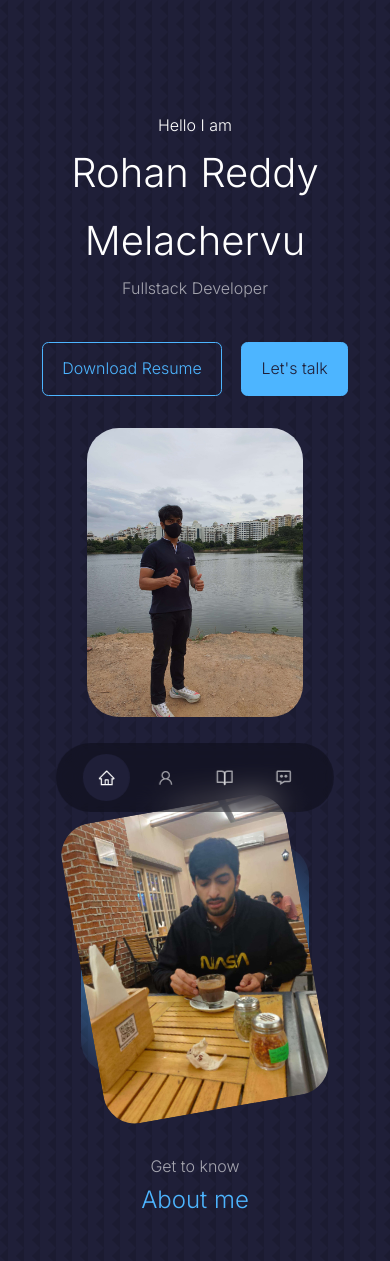
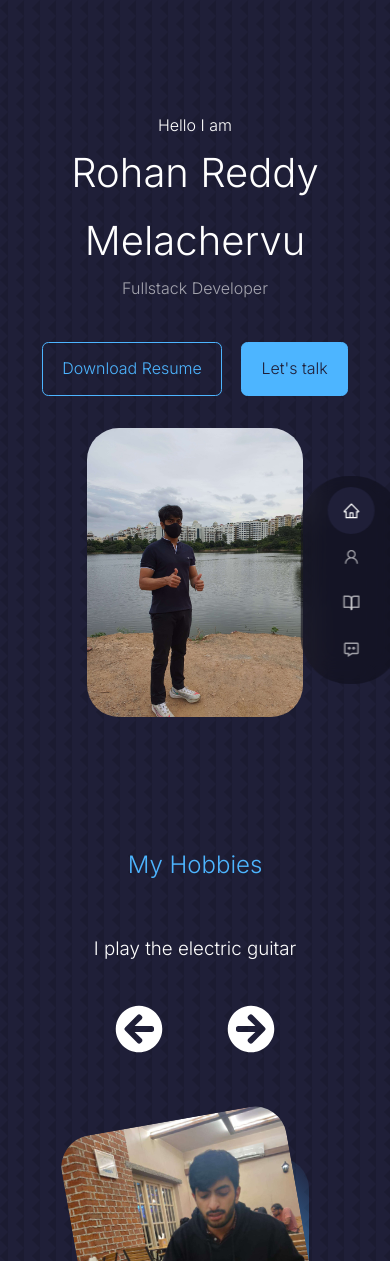
Before and after one commit to rohanreddymelachervu/portfolio, a React (Create React App) app: page / in a window 390 px wide. Shown: the top 1261 px of the page. Built offline with nearby package versions, Linux system fonts and the light colour scheme.

Commit message:
Added Facts-Carousel and editted Navbar

```diff
--- a/package.json
+++ b/package.json
@@ -11,13 +11,14 @@
     "react-dom": "^18.2.0",
     "react-icons": "^4.7.1",
     "react-scripts": "5.0.1",
+    "react-whatsapp": "^0.3.0",
     "web-vitals": "^2.1.4"
   },
   "scripts": {
     "start": "react-scripts start",
     "build": "react-scripts build",
-    "predeploy" : "npm run build",
-    "deploy" : "gh-pages -d build",
+    "predeploy": "npm run build",
+    "deploy": "gh-pages -d build",
     "test": "react-scripts test",
     "eject": "react-scripts eject"
   },
--- a/src/App.jsx
+++ b/src/App.jsx
@@ -5,10 +5,12 @@ import Experience from './components/experience/Experience'
 import About from './components/about/About'
 import Contact from './components/contact/Contact'
 import Footer from './components/footer/Footer'
+import Fact from './components/fact/Fact'
 const App = () => {
   return (
     <div>
       <Header />
+      <Fact />
       <Nav />
       <About />
       <Experience />
--- /dev/null
+++ b/src/components/fact/Fact.jsx
@@ -0,0 +1,40 @@
+import React, {useState} from 'react'
+import './fact.css'
+import {FaArrowCircleRight, FaArrowCircleLeft} from 'react-icons/fa'
+const Fact = () => {
+  const words = [
+    {id:0, value:"I play the electric guitar"},
+    {id:1, value:"I love listening to metal, especially death metal"},
+    {id:2, value:"I love gymming and lifting heavy"},
+    {id:3, value:"I love sports, I play Lawn Tennis, Table Tennis, Football, Basketball"},
+    {id:4, value:"Can solve 3x3 rubik's cube under 10 seconds"},
+    {id:5, value:"I love binging shows, especially sitcoms and thriller/horror"}
+  ]
+  const [current, setCurrent] = useState(0)
+  const length = words.length
+  const nextSlide = () => {
+    setCurrent(current === length-1 ? 0 : current + 1)
+  }
+  const prevSlide = () => {
+    setCurrent(current === 0 ? length-1 : current-1)
+  }
+  return (
+    <section id="fact">
+      <h2>My Hobbies</h2>
+      <center>
+        {words.map((word, index) => {
+          return(
+          <div className={index === current ? 'slide active' : 'slide'} key={index}>
+            <h3>{index === current && word.value}</h3>
+          </div>
+          )
+        })}
+        <div className="arrows">
+          <FaArrowCircleLeft className="left-arrow" onClick={prevSlide} size={'3em'}/>
+          <FaArrowCircleRight className="right-arrow" onClick={nextSlide} size={'3em'} />
+        </div>
+      </center>
+    </section>
+  )
+}
+export default Fact
--- /dev/null
+++ b/src/components/fact/fact.css
@@ -0,0 +1,25 @@
+.dot{
+    display: flex;
+    text-align: center;
+    flex-direction: rows;
+    margin-right: 1rem;
+    align-items: center;
+}
+.right-arrow{
+    margin-left: 2rem;
+    margin-top: 2.5rem;
+}
+.left-arrow{
+    margin-right: 2rem;
+    margin-top: 2.5rem;
+}
+@media screen and (max-width: 1024px){
+    .h3{
+        text-align: center;
+    }
+}
+@media screen and (max-width: 600px){
+    .h3{
+        text-align: center;
+    }
+}
--- a/src/components/nav/Nav.jsx
+++ b/src/components/nav/Nav.jsx
@@ -10,11 +10,12 @@ const Nav = () => {
   const [activeNow, setActiveNow] = useState('#')
   return (
     <nav>
-      <a href="#" onClick={() => setActiveNow('#home')} className={activeNow === '#' ? 'active' :  ''}><AiOutlineHome /></a>
-      <a href="#about" onClick={() => setActiveNow('#about')} className={activeNow==='#about' ? 'active' : ''}><AiOutlineUser /></a>
-      <a href="#experience" onClick={() => setActiveNow('#experience')} className={activeNow==='#experience' ? 'active' : ''}><FiBookOpen /></a>
-      <a href="#contact" onClick={() => setActiveNow('#contact')} className={activeNow==='#contact' ? 'active' : ''}><BiMessageDots /></a>
-
+      <ul>
+        <li><a href="#" onClick={() => setActiveNow('#home')} className={activeNow === '#' ? 'active' :  ''}><AiOutlineHome /></a></li>
+        <li><a href="#about" onClick={() => setActiveNow('#about')} className={activeNow==='#about' ? 'active' : ''}><AiOutlineUser /></a></li>
+        <li><a href="#experience" onClick={() => setActiveNow('#experience')} className={activeNow==='#experience' ? 'active' : ''}><FiBookOpen /></a></li>
+        <li><a href="#contact" onClick={() => setActiveNow('#contact')} className={activeNow==='#contact' ? 'active' : ''}><BiMessageDots /></a></li>
+      </ul>
     </nav>
   )
 }
--- a/src/components/nav/nav.css
+++ b/src/components/nav/nav.css
@@ -1,16 +1,19 @@
 nav{
     background: rgba(0,0,0,0.3);
+    list-style-type: none;
+    margin: 0;
     width: max-content;
+    height: auto;
     display: block;
     padding: 0.7rem 1.7rem;
     z-index: 2;
     position: fixed;
-    left: 90%;
+    left: 95%;
     transform: translateX(-50%);
-    bottom: 2rem;
+    bottom: 10rem;
     display: flex;
     gap: 0.8rem;
-    border-radius: 3rem;
+    border-radius: 5rem;
     backdrop-filter: blur(15px);
 }
 nav a{
@@ -31,14 +34,15 @@ nav a.active{
 @media screen and (max-width: 1024px){
     nav{
         background: rgba(0,0,0,0.3);
+        list-style-type: none;
         width: max-content;
         display: block;
         padding: 0.7rem 1.7rem;
         z-index: 2;
         position: fixed;
-        left: 80%;
+        left: 90%;
         transform: translateX(-50%);
-        bottom: 2rem;
+        bottom: 10rem;
         display: flex;
         gap: 0.8rem;
         border-radius: 3rem;
@@ -48,14 +52,15 @@ nav a.active{
 @media screen and (max-width: 600px){
     nav{
         background: rgba(0,0,0,0.3);
+        list-style-type: none;
         width: max-content;
         display: block;
         padding: 0.7rem 1.7rem;
         z-index: 2;
         position: fixed;
-        left: 50%;
+        left: 90%;
         transform: translateX(-50%);
-        bottom: 2rem;
+        bottom: 10rem;
         display: flex;
         gap: 0.8rem;
         border-radius: 3rem;
```
Also changed, not shown: 1 other file (tests, documents, lock files or other folders).
